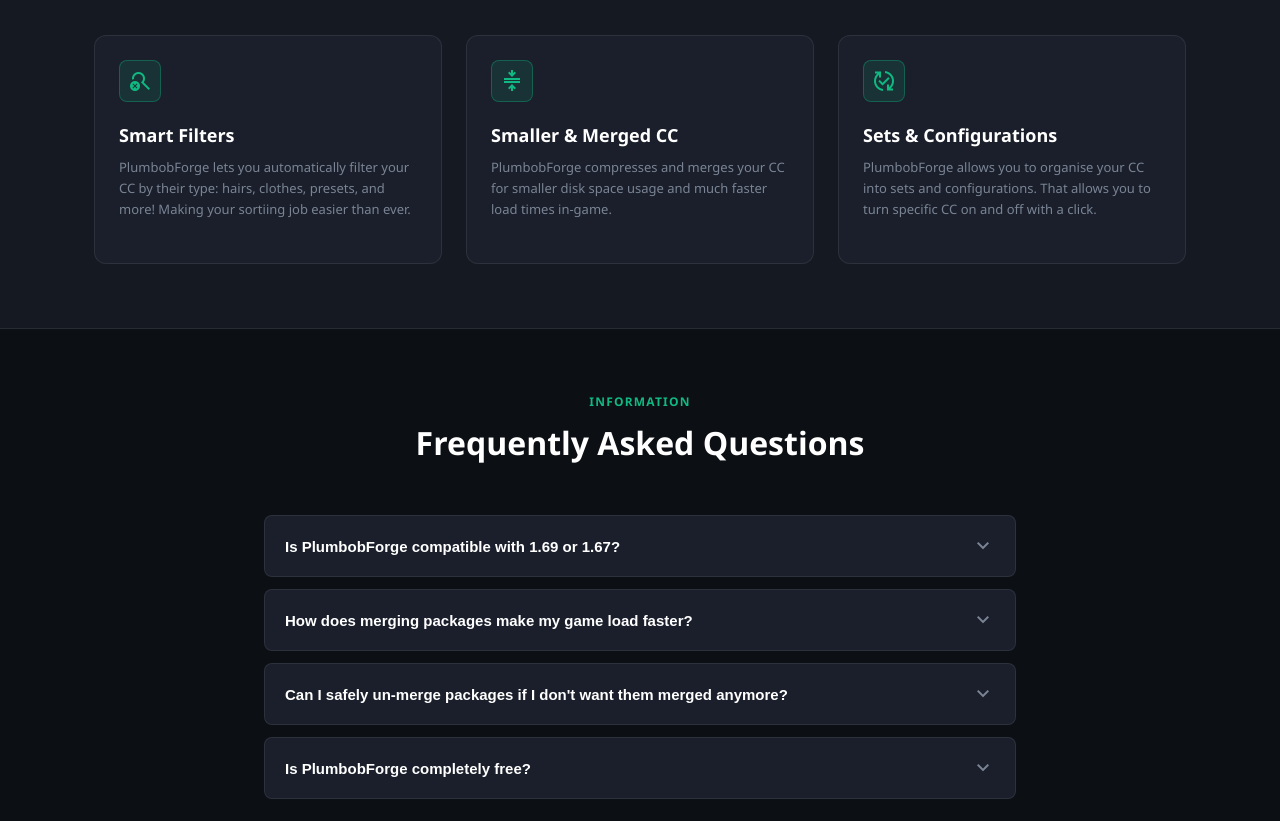
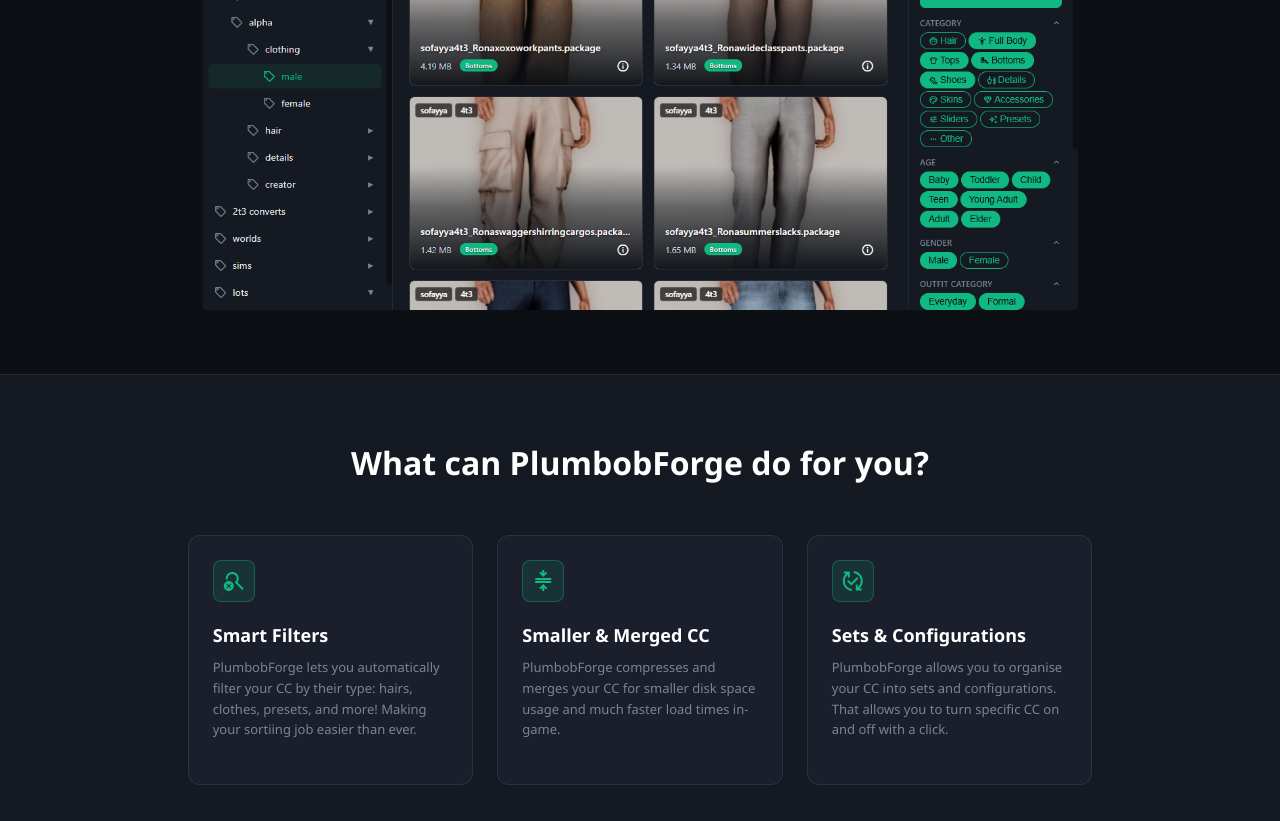
Before and after one commit to PlumbobForge/PlumbobForge.github.io, a plain HTML site: page index.html in a window 1280 px wide. Shown: the part 706-1527 px from the top of the page. Drawn offline with nearby package versions, Linux system fonts and the light colour scheme; no server answers.

Commit message:
Enhance layout with flexbox and add thumbnail image

```diff
--- a/index.html
+++ b/index.html
@@ -77,7 +77,9 @@
         width: 100%;
         max-width: 1140px;
         margin: 0 auto;
-        padding: 0 1.5rem;
+        display: flex;
+        flex-direction: column;
+        align-items: center;
       }
 
       .container-narrow {
@@ -577,6 +579,7 @@
 
         <section class="app-preview-section">
             <div class="container">
+                <img src="thumbnail.png" style="height: 500px;border-radius: 4px;">
             </div>
         </section>
 
```
